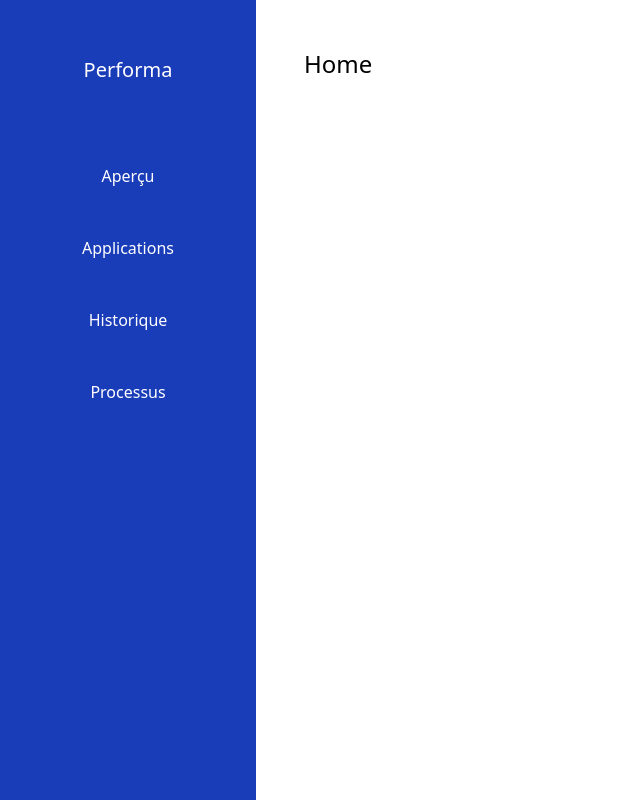
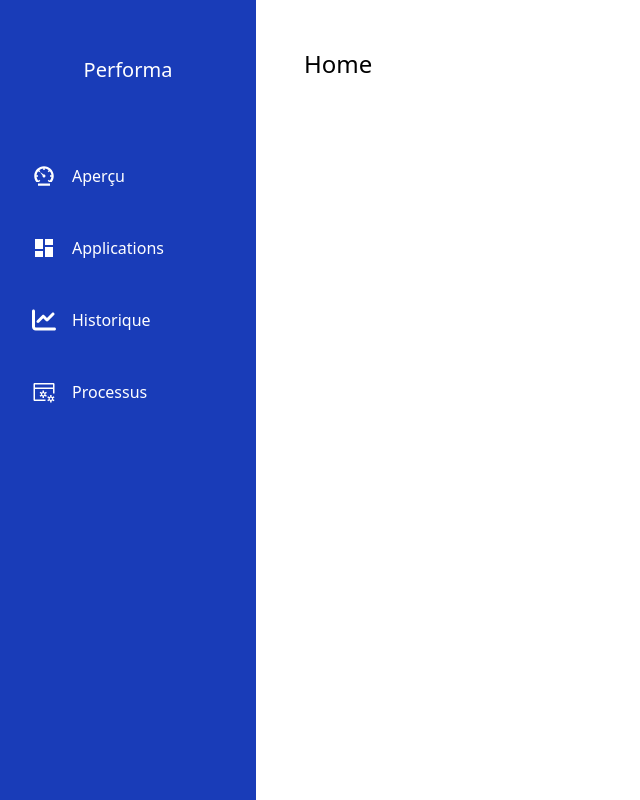
Before and after one commit to Tsilavina-Arnaud/monitoring_system, a React (Vite) app: page / in a window 1280 px wide. Shown: the whole page, without its empty margins (0-640 px from the left). Built offline with nearby package versions, Linux system fonts and the light colour scheme; no server answers.

Commit message:
style: Add new icon to the links

```diff
--- a/src/App.jsx
+++ b/src/App.jsx
@@ -7,6 +7,10 @@ import HistoryView from "./components/views/HistoryView";
 import ProcessView from "./components/views/ProcessView";
 import ApplicationsDetails from "./components/views/ApplicationsDetails";
 import useFetch from "./hooks/useFetch";
+import { MdDashboard } from "react-icons/md";
+import { FaChartLine } from "react-icons/fa6";
+import { IoMdSpeedometer } from "react-icons/io";
+import { VscServerProcess } from "react-icons/vsc";
 
 const router = createBrowserRouter([
   {
@@ -43,18 +47,22 @@ const links = [
   {
     name: "Aperçu",
     link: "/",
+    icon: <IoMdSpeedometer className="text-2xl" />
   },
   {
     name: "Applications",
     link: "/applications",
+    icon: <MdDashboard className="text-2xl" />
   },
   {
     name: "Historique",
     link: "/history",
+    icon: <FaChartLine className="text-2xl" />
   },
   {
     name: "Processus",
     link: "/process",
+    icon: <VscServerProcess className="text-2xl" />
   },
 ];
 
--- a/src/components/Button/LinkButton.jsx
+++ b/src/components/Button/LinkButton.jsx
@@ -1,14 +1,19 @@
 import React from "react";
 import { NavLink } from "react-router-dom";
 
-function LinkButton({ link }) {
+function LinkButton({ link, icon }) {
   return (
     <div className="flex items-center">
       <div></div>
       <div className="w-full">
         <NavLink to={link.link}>
           <button className="my-2 hover:bg-white hover:cursor-pointer hover:text-blue-800 duration-300 ease-in-out text-white py-4 px-4 w-full block">
-            {link.name}
+            <div className="flex items-center">
+              <div className="mx-4">
+                {icon}
+              </div>
+              {link.name}
+            </div>
           </button>
         </NavLink>
       </div>
--- a/src/components/SideNav/SideNav.jsx
+++ b/src/components/SideNav/SideNav.jsx
@@ -1,19 +1,17 @@
 import React from "react";
 import LinkButton from "../Button/LinkButton";
 
-function SideNav({links}) {
+function SideNav({ links }) {
   const link = links.map((link, key) => (
-    <LinkButton key={key} link={link} />
-  ))
+    <LinkButton key={key} link={link} icon={link.icon} />
+  ));
 
   return (
     <div className="w-1/5 bg-blue-800 fixed h-full">
       <div className="flex justify-center">
         <h2 className="text-xl text-white my-14">Performa</h2>
       </div>
-      <div className="my-">
-        {link}
-      </div>
+      <div className="my-">{link}</div>
     </div>
   );
 }
--- a/src/components/views/ApplicationsView.jsx
+++ b/src/components/views/ApplicationsView.jsx
@@ -4,6 +4,8 @@ import SimpleBtn from "../Button/SimpleBtn";
 import Table from "../Table/Table";
 import useFetch from "../../hooks/useFetch";
 import { Outlet } from "react-router-dom";
+import { IoIosLogOut } from "react-icons/io";
+import { IoEyeOutline } from "react-icons/io5";
 
 function ApplicationsView() {
   const tableTitle = ["PID", "title", "CPU", "Actions"];
@@ -41,8 +43,12 @@ function ApplicationsView() {
             <td className="py-4">{process.cpu_percent} %</td>
             <td>
               <div className="flex justify-center gap-4">
-                <button className="py-2 px-4 text-white bg-green-600">Detail</button>
-                <button className="py-2 px-4 text-white bg-red-600 opacity-70 hover:opacity-100">Quit</button>
+                <button className="py-2 px-4 text-xl cursor-pointer font-bold text-red-600">
+                  <IoIosLogOut />
+                </button>
+                <button className="py-2 px-4 text-xl cursor-pointer font-bold text-green-600">
+                  <IoEyeOutline />
+                </button>
               </div>
             </td>
           </tr>
@@ -52,8 +58,8 @@ function ApplicationsView() {
 
   return (
     <>
-      <div className="flex items-center justify-between">
-        <h1 className="text-2xl">History</h1>
+      <div className="flex items-center justify-between gap-7">
+        <h1 className="text-2xl">Applications</h1>
         <Input searchApps={searchApps} />
       </div>
       <div className="flex mt-8">
```
